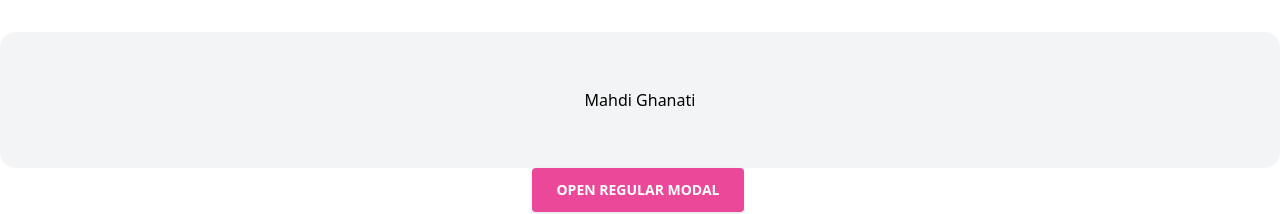
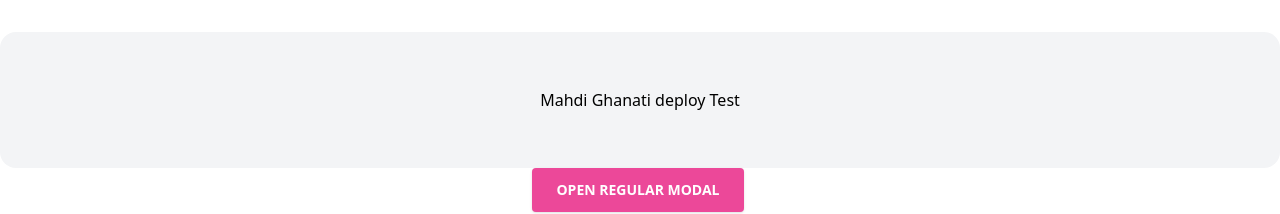
Before and after one commit to MahdiGhanati/ReactPractice, a React (Create React App) app: page / in a window 1280 px wide. Shown: the top 214 px of the page. Built offline with nearby package versions, Linux system fonts and the light colour scheme.

Commit message:
update Header & deploy test

```diff
--- a/src/Header.js
+++ b/src/Header.js
@@ -4,7 +4,7 @@ class Header extends Component {
     render() {
         return (
             <div className="flex flex-col justify-between w-full h-full bg-gray-100 px-14 rounded-2xl py-14 dark:bg-trueGray-800">
-                Mahdi Ghanati
+                Mahdi Ghanati deploy Test
             </div>
         );
     }
```
